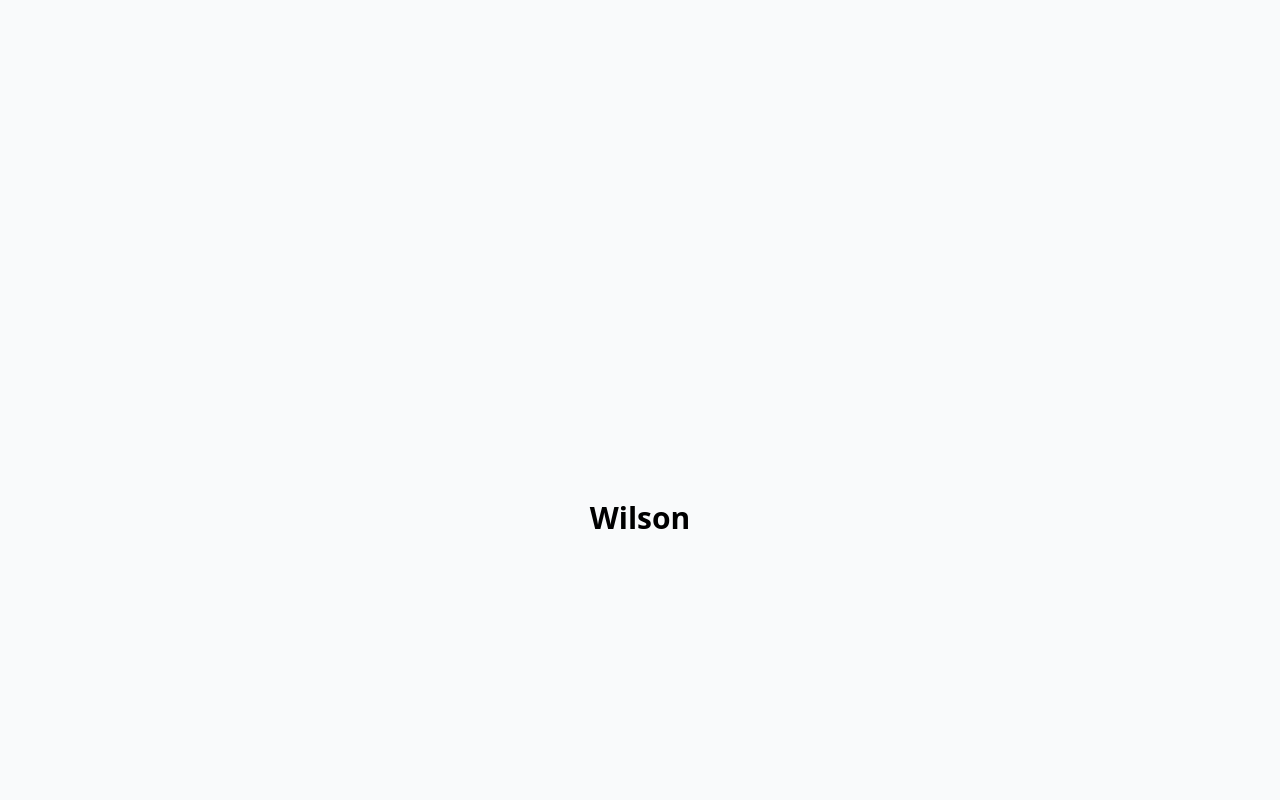
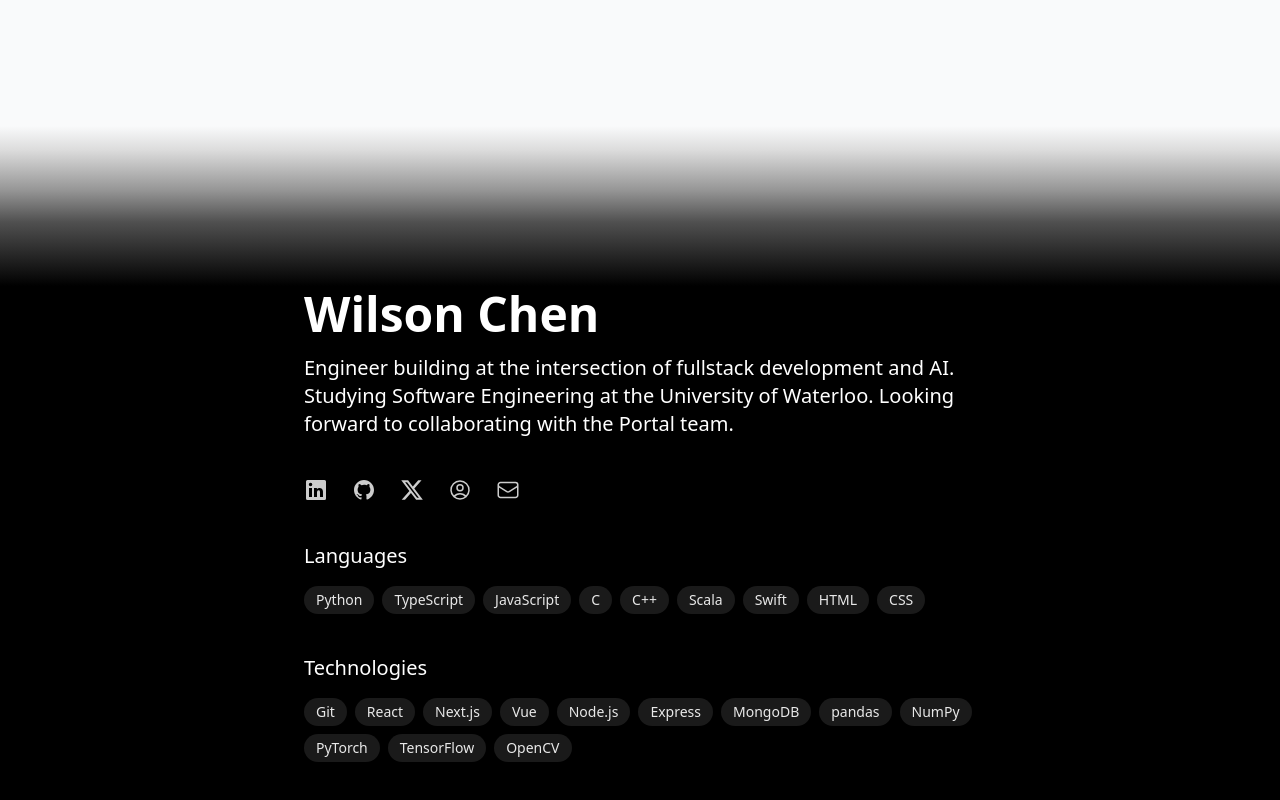
Before and after one commit to Jaspay/VueTest, a Vue app in the folder vue-project/: page / in a window 1280 px wide. Shown: the part 2274-3074 px from the top of the page. Built offline with nearby package versions, Linux system fonts and the light colour scheme.

Commit message:
Create profile

```diff
--- a/postcss.config.js
+++ /dev/null
@@ -1,6 +0,0 @@
-module.exports = {
-  plugins: {
-    tailwindcss: {},
-    autoprefixer: {},
-  },
-}
--- a/vue-project/package.json
+++ b/vue-project/package.json
@@ -9,6 +9,7 @@
     "preview": "vite preview"
   },
   "dependencies": {
+    "@heroicons/vue": "^2.2.0",
     "vue": "^3.5.13"
   },
   "devDependencies": {
--- a/vue-project/src/components/profiles/Thiveyan.vue
+++ b/vue-project/src/components/profiles/Thiveyan.vue
@@ -1,5 +1,5 @@
 <template>
-  <section id="jasper" class="min-h-screen flex items-center justify-center bg-gray-50 p-8">
+  <section id="thiveyan" class="min-h-screen flex items-center justify-center bg-gray-50 p-8">
     <div class="max-w-3xl text-center">
       <h2 class="text-3xl font-bold text-black mb-4">Thiveyan</h2>
     </div>
--- a/vue-project/src/components/profiles/Wilson.vue
+++ b/vue-project/src/components/profiles/Wilson.vue
@@ -1,10 +1,143 @@
 <template>
-  <section id="jasper" class="min-h-screen flex items-center justify-center bg-gray-50 p-8">
-    <div class="max-w-3xl text-center">
-      <h2 class="text-3xl font-bold text-black mb-4">Wilson</h2>
+  <section id="wilson" class="min-h-screen flex items-center justify-center p-12 bg-wilson-gradient">
+    <div class="space-y-10 text-center">
+      <!-- Main Introduction -->
+      <div ref="mainIntroRef" class="section">
+        <h1 class="text-white text-5xl font-semibold text-left">
+          Wilson Chen
+        </h1>
+        <p class="text-white text-xl mt-4 max-w-2xl text-left">
+          Engineer building at the intersection of fullstack development and AI. Studying Software Engineering at the University of Waterloo. Looking forward to collaborating with the Portal team.
+        </p>
+      </div>
+
+      <!-- Social Links -->
+      <div ref="socialLinksRef" class="section">
+        <div class="flex gap-6">
+          <a href="https://www.linkedin.com/in/wilson-chen-/" target="_blank"
+             class="text-white/80 hover:text-white transition-colors">
+            <svg class="w-6 h-6" viewBox="0 0 24 24" fill="currentColor">
+              <path d="M20.5 2h-17A1.5 1.5 0 002 3.5v17A1.5 1.5 0 003.5 22h17a1.5 1.5 0 001.5-1.5v-17A1.5 1.5 0 0020.5 2zM8 19H5v-9h3zM6.5 8.25A1.75 1.75 0 118.3 6.5a1.78 1.78 0 01-1.8 1.75zM19 19h-3v-4.74c0-1.42-.6-1.93-1.38-1.93A1.74 1.74 0 0013 14.19a.66.66 0 000 .14V19h-3v-9h2.9v1.3a3.11 3.11 0 012.7-1.4c1.55 0 3.36.86 3.36 3.66z"></path>
+            </svg>
+          </a>
+          <a href="https://github.com/zyrephus" target="_blank"
+             class="text-white/80 hover:text-white transition-colors">
+            <svg class="w-6 h-6" viewBox="0 0 24 24" fill="currentColor">
+              <path d="M12 2C6.477 2 2 6.477 2 12c0 4.42 2.865 8.17 6.839 9.49.5.092.682-.217.682-.482 0-.237-.008-.866-.013-1.7-2.782.603-3.369-1.34-3.369-1.34-.454-1.156-1.11-1.464-1.11-1.464-.908-.62.069-.608.069-.608 1.003.07 1.531 1.03 1.531 1.03.892 1.529 2.341 1.087 2.91.832.092-.647.35-1.088.636-1.338-2.22-.253-4.555-1.11-4.555-4.943 0-1.091.39-1.984 1.029-2.683-.103-.253-.446-1.27.098-2.647 0 0 .84-.269 2.75 1.025A9.578 9.578 0 0112 6.836c.85.004 1.705.114 2.504.336 1.909-1.294 2.747-1.025 2.747-1.025.546 1.377.203 2.394.1 2.647.64.699 1.028 1.592 1.028 2.683 0 3.842-2.339 4.687-4.566 4.935.359.309.678.919.678 1.852 0 1.336-.012 2.415-.012 2.743 0 .267.18.578.688.48C19.138 20.167 22 16.418 22 12c0-5.523-4.477-10-10-10z"></path>
+            </svg>
+          </a>
+          <a href="https://x.com/_wilsonchenn" target="_blank"
+             class="text-white/80 hover:text-white transition-colors">
+            <svg class="w-6 h-6" viewBox="0 0 24 24" fill="currentColor">
+              <path d="M18.244 2.25h3.308l-7.227 8.26 8.502 11.24H16.17l-5.214-6.817L4.99 21.75H1.68l7.73-8.835L1.254 2.25H8.08l4.713 6.231zm-1.161 17.52h1.833L7.084 4.126H5.117z"></path>
+            </svg>
+          </a>
+          <a href="https://wilsonchenn.com" target="_blank"
+             class="text-white/80 hover:text-white transition-colors">
+            <UserCircleIcon class="w-6 h-6" />
+          </a>
+          <a href="mailto:wilsonchen315@gmail.com"
+             class="text-white/80 hover:text-white transition-colors">
+            <EnvelopeIcon class="w-6 h-6" />
+          </a>
+        </div>
+      </div>
+
+      <!-- Languages -->
+      <div ref="languagesRef" class="section flex flex-wrap gap-2 max-w-2xl">
+        <h2 class="text-white text-xl mb-2">Languages</h2>
+        <div class="flex flex-wrap gap-2 max-w-2xl">
+          <span v-for="language in languages" :key="language" class="px-3 py-1 bg-white/10 text-white/90 rounded-full text-sm hover:bg-white/25 transition-colors" style="user-select: none;">
+            {{ language }}
+          </span>
+        </div>
+      </div>
+
+      <!-- Technologies -->
+      <div ref="technologiesRef" class="section flex flex-wrap gap-2 max-w-2xl">
+        <h2 class="text-white text-xl mb-2">Technologies</h2>
+        <div class="flex flex-wrap gap-2 max-w-2xl">
+          <span v-for="technology in technologies" :key="technology" class="px-3 py-1 bg-white/10 text-white/90 rounded-full text-sm hover:bg-white/25 transition-colors" style="user-select: none;">
+            {{ technology }}
+          </span>
+        </div>
+      </div>
     </div>
   </section>
 </template>
 
 <script setup>
+import {
+  UserCircleIcon,
+  EnvelopeIcon
+} from '@heroicons/vue/24/outline'
+import { ref, onMounted } from 'vue';
+
+const languages = [
+  'Python',
+  'TypeScript',
+  'JavaScript',
+  'C',
+  'C++',
+  'Scala',
+  'Swift',
+  'HTML',
+  'CSS',
+];
+
+const technologies = [
+  'Git',
+  'React',
+  'Next.js',
+  'Vue',
+  'Node.js',
+  'Express',
+  'MongoDB',
+  'pandas',
+  'NumPy',
+  'PyTorch',
+  'TensorFlow',
+  'OpenCV',
+];
+
+// Create refs for each section
+const mainIntroRef = ref(null);
+const socialLinksRef = ref(null);
+const languagesRef = ref(null);
+const technologiesRef = ref(null);
+
+// Function to handle intersection
+const handleIntersection = (entries) => {
+  entries.forEach(entry => {
+    if (entry.isIntersecting) {
+      entry.target.classList.add('visible'); // Add visible class
+    }
+  });
+};
+
+// Set up observer
+onMounted(() => {
+  const observer = new IntersectionObserver(handleIntersection, {
+    threshold: 0.9 // Trigger when 90% of the section is visible
+  });
+
+  // Observe each section
+  if (mainIntroRef.value) observer.observe(mainIntroRef.value);
+  if (socialLinksRef.value) observer.observe(socialLinksRef.value);
+  if (languagesRef.value) observer.observe(languagesRef.value);
+  if (technologiesRef.value) observer.observe(technologiesRef.value);
+});
 </script>
+
+<style scoped>
+.section {
+  opacity: 0; /* Start hidden */
+  transform: translateY(20px);
+  transition: opacity 0.5s ease, transform 0.5s ease; /* Transition for opacity and transform */
+}
+
+.section.visible {
+  opacity: 1; /* Fully visible */
+  transform: translateY(0);
+}
+</style>
--- a/vue-project/tailwind.config.js
+++ b/vue-project/tailwind.config.js
@@ -6,6 +6,9 @@ export default {
   ],
   theme: {
     extend: {
+      backgroundImage: {
+        'wilson-gradient': 'linear-gradient(to bottom, rgb(249 250 251) 0%, rgb(220 220 220) 3%, rgb(150 150 150) 8%, rgb(80 80 80) 12%, rgb(0 0 0) 20%)',
+      }
     },
   },
   plugins: [],
```
Also changed, not shown: tailwind.config.js (deleted, +0 -8 lines), 1 other file (tests, documents, lock files or other folders).
